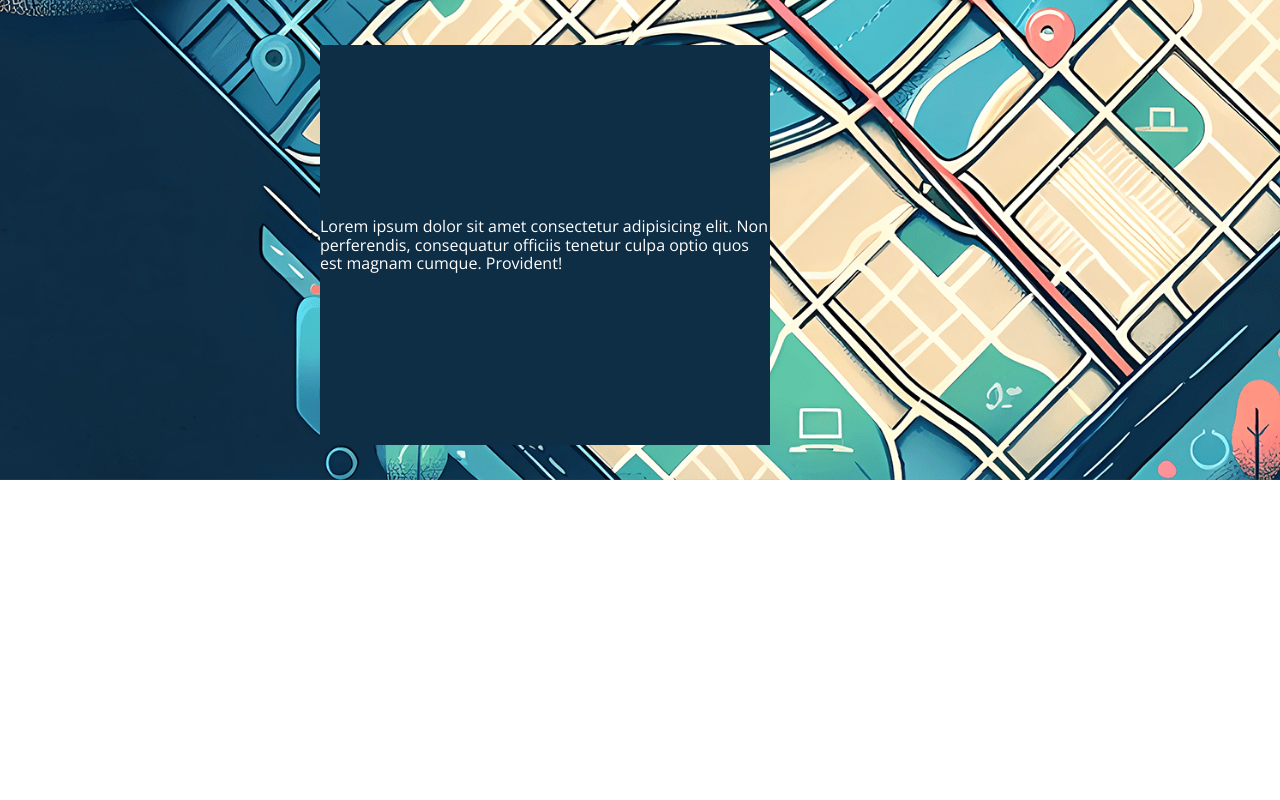
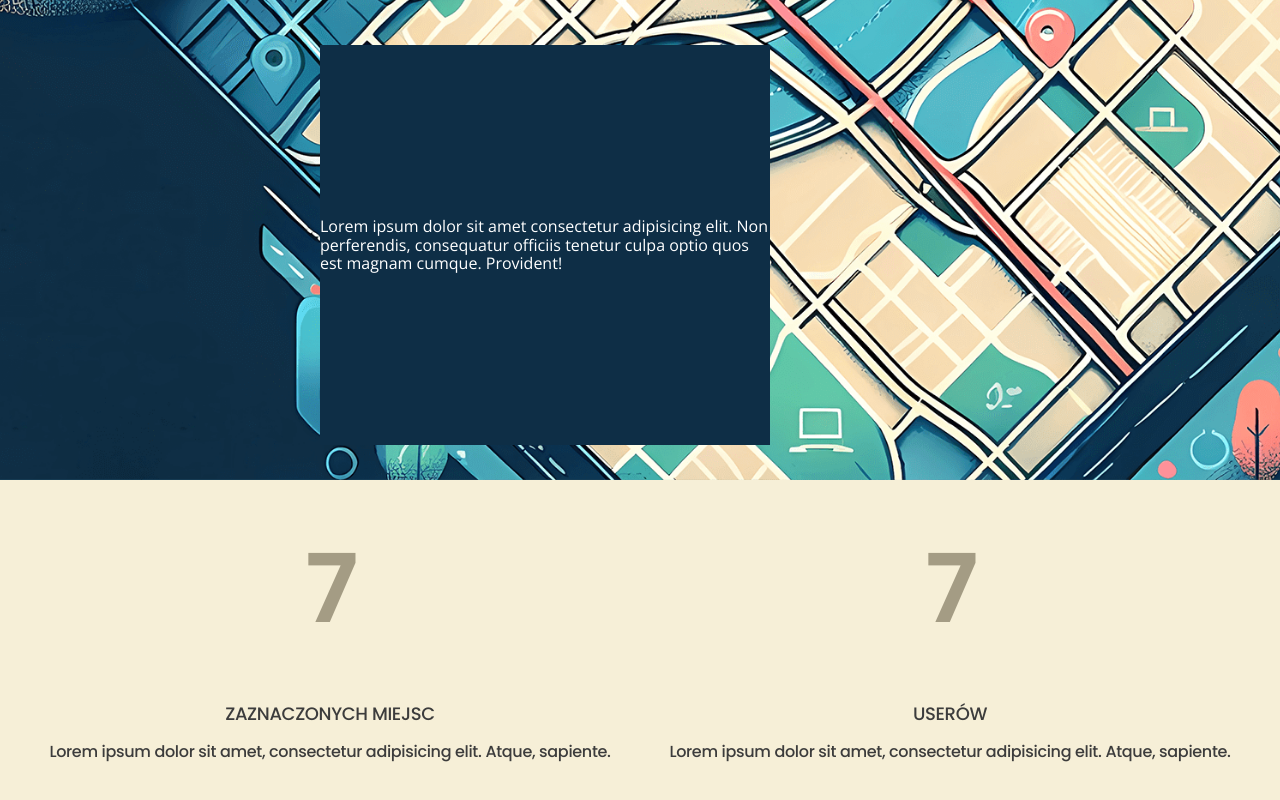
Before and after one commit to olekmorawski/Incluspot, a React (Vite) app: page / in a window 1280 px wide. Shown: the part 683-1483 px from the top of the page. Before the commit the page ends 1163 px from the top, so only its background shows below. Built offline with nearby package versions, Linux system fonts and the light colour scheme.

Commit message:
Statistics

```diff
--- /dev/null
+++ b/src/components/Statistic.jsx
@@ -0,0 +1,14 @@
+const Statistic = ({ number, title }) => {
+  return (
+    <div className="statistic">
+      <h1 className="number">{number}</h1>
+      <p className="stat_name">{title}</p>
+      <p className="stat_desc">
+        Lorem ipsum dolor sit amet, consectetur adipisicing elit. Atque,
+        sapiente.
+      </p>
+    </div>
+  );
+};
+
+export default Statistic;
--- a/src/pages/Home.jsx
+++ b/src/pages/Home.jsx
@@ -1,6 +1,7 @@
 import React from "react";
 import Nav from "../components/Nav";
 import Header from "../components/Header";
+import Statistic from "../components/Statistic";
 
 function Home() {
   return (
@@ -9,6 +10,12 @@ function Home() {
       <div className="header">
         <Header />
       </div>
+      <div className="stats">
+        <div className="stats_box">
+          <Statistic number="7" title="ZAZNACZONYCH MIEJSC" />
+          <Statistic number="7" title="USERÓW" />
+        </div>
+      </div>
     </div>
   );
 }
--- a/styles/main.scss
+++ b/styles/main.scss
@@ -146,6 +146,43 @@ body {
   }
 }
 
+.stats {
+  width: 100%;
+  height: 384px;
+  background-color: $color-cream;
+  .stats_box {
+    display: flex;
+    justify-content: space-between;
+    align-items: center;
+    padding: 0 20px;
+  }
+  .statistic {
+    flex: 1;
+    text-align: center;
+    padding: 0 10px;
+    color: $color-darkcream;
+    .number {
+      text-align: center;
+      font-family: $font-alt;
+      font-size: 90px;
+      letter-spacing: 0px;
+    }
+    .stat_name {
+      text-align: center;
+      font-family: $font-alt;
+      font-size: 18px;
+      letter-spacing: -0.36px;
+      color: #3c3c3c;
+    }
+    .stat_desc {
+      text-align: center;
+      font-family: $font-alt;
+      font-size: 16px;
+      letter-spacing: -0.32px;
+      color: #3c3c3c;
+    }
+  }
+}
 // Leaflet bs
 
 .leaflet-tooltip {
--- a/styles/settings/_colors.scss
+++ b/styles/settings/_colors.scss
@@ -3,3 +3,4 @@ $color-secondaryblue: #112b42;
 $color-cream: #f6efd7;
 $color-white: white;
 $color-orange: #fe9685;
+$color-darkcream: #a49c84;
```
